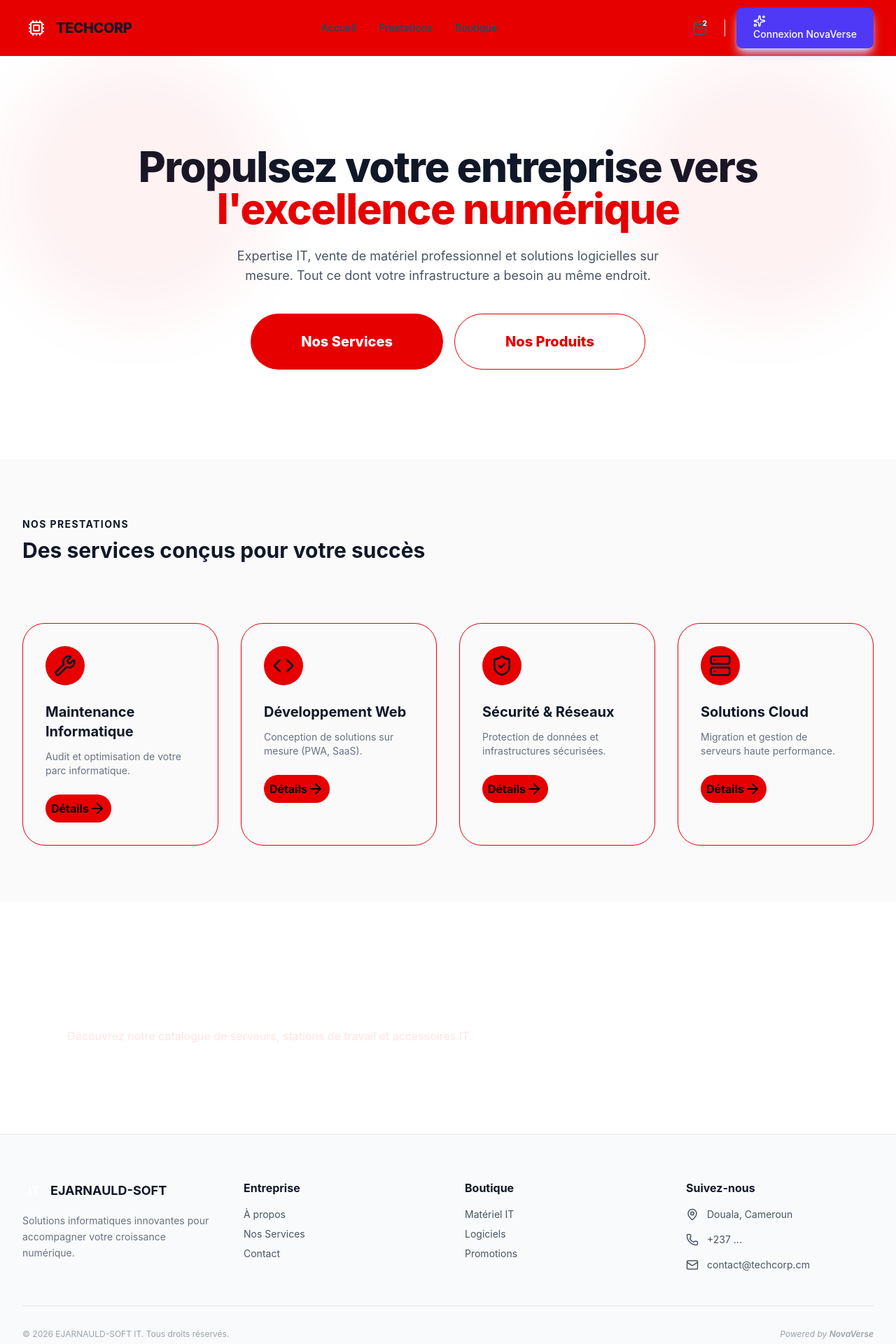
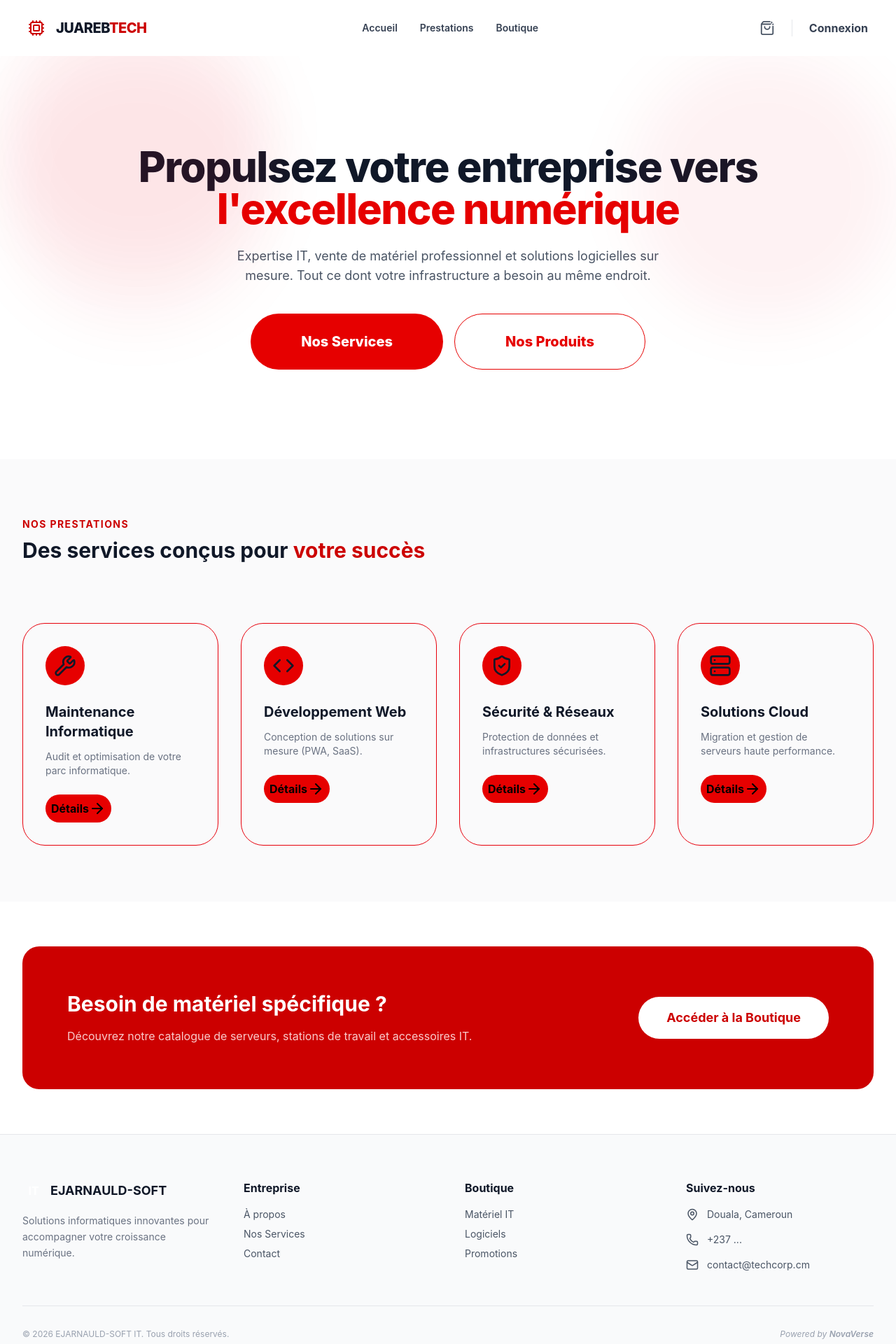
Before and after one commit to atedesi22/EjarnauldSoft, a React (Vite) app: page / in a window 1280 px wide. Shown: the top 1920 px of the page at 70% size. Built offline with nearby package versions, Linux system fonts and the light colour scheme.

Commit message:
first commit

```diff
--- a/src/components/common/Navbar.jsx
+++ b/src/components/common/Navbar.jsx
@@ -4,22 +4,22 @@ import Button from './Button';
 
 export default function Navbar() {
   return (
-    <nav className="bg-[#e60000] sticky top-0 z-50">
+    <nav className="bg-white sticky top-0 z-50">
       <div className="max-w-7xl mx-auto px-4 sm:px-6 lg:px-8">
         <div className="flex justify-between items-center h-20">
           <div className="flex items-center gap-2">
-            <div className="w-10 h-10 bg-brand-dark rounded-xl flex items-center justify-center text-white">
+            <div className="w-10 h-10 bg-brand-dark rounded-xl flex items-center justify-center text-[#cc0000]">
               <Cpu size={24} />
             </div>
             <span className="text-xl font-extrabold tracking-tight text-gray-900 uppercase">
-              Tech<span className="text-brand">Corp</span>
+              Juareb<span className="text-[#cc0000]">Tech</span>
             </span>
           </div>
 
           <div className="hidden md:flex items-center space-x-8 text-sm font-semibold">
-            <a href="/" className="text-gray-700 hover:text-brand transition-colors">Accueil</a>
-            <a href="#services" className="text-gray-700 hover:text-brand transition-colors">Prestations</a>
-            <a href="/shop" className="text-gray-700 hover:text-brand transition-colors">Boutique</a>
+            <a href="/" className="text-gray-700 transition-all cursor-pointer hover:text-[#e60000] hover:underline duration-200">Accueil</a>
+            <a href="#services" className="text-gray-700 transition-all cursor-pointer hover:text-[#e60000] hover:underline duration-200">Prestations</a>
+            <a href="/shop" className="text-gray-700 transition-all cursor-pointer hover:text-[#e60000] hover:underline duration-200">Boutique</a>
           </div>
 
           <div className="flex items-center gap-3">
@@ -28,10 +28,10 @@ export default function Navbar() {
               <span className="absolute top-1 right-1 w-4 h-4 bg-brand text-white text-[10px] rounded-full flex items-center justify-center font-bold">2</span>
             </button>
             <div className="h-6 w-[1px] bg-gray-200 mx-1"></div>
-            <Button variant="nova">
-              <span className="hidden sm:inline">Connexion NovaVerse</span>
+            <button className='bg-white p-2 rounded-full font-bold '>
+              <span className="hidden sm:inline cursor-pointer text-gray-700 hover:bg-[#cc0000] hover:p-2 hover:rounded-full transition-all duration-200 hover:text-white">Connexion</span>
               <User size={18} className="sm:hidden" />
-            </Button>
+            </button>
           </div>
         </div>
       </div>
--- a/src/pages/Home.jsx
+++ b/src/pages/Home.jsx
@@ -63,9 +63,11 @@ const Home = () => {
           <div className="max-w-7xl mx-auto px-4 sm:px-6 lg:px-8">
 
             <div className="mb-16">
-              <span className="text-brand-dark font-bold tracking-widest uppercase text-sm">Nos Prestations</span>
+              <span className="text-[#cc0000] font-bold tracking-widest uppercase text-sm">Nos Prestations</span>
+                {/* <div className="absolute top-0 left-0 -translate-y-1 translate-x-1 w-96 h-96 bg-red-600/5 rounded-full blur-2xl"></div> */}
               <h2 className="text-3xl font-bold text-gray-900 mt-2">
-                Des services conçus pour <span className="text-brand-dark">votre succès</span>
+                Des services conçus pour <span className="text-[#cc0000] ">          <div className="absolute top-0 left-0 -translate-y-1 translate-x-1 w-96 h-96 bg-red-600/5 rounded-full blur-2xl"></div>
+                  votre succès</span>
               </h2>
               <div className="w-20 h-1.5 bg-brand mt-4 rounded-full"></div>
             </div>
@@ -95,14 +97,14 @@ const Home = () => {
         {/* SECTION CTA BOUTIQUE RAPIDE */}
         <section className="py-16">
           <div className="max-w-7xl mx-auto px-4 sm:px-6 lg:px-8">
-            <div className="bg-brand-dark rounded-3xl p-10 lg:p-16 flex flex-col lg:flex-row items-center justify-between gap-8">
+            <div className="bg-[#cc0000] rounded-3xl p-10 lg:p-16 flex flex-col lg:flex-row items-center justify-between gap-8">
               <div className="text-center lg:text-left">
                 <h2 className="text-3xl font-bold text-white mb-4">Besoin de matériel spécifique ?</h2>
                 <p className="text-red-100 opacity-90">Découvrez notre catalogue de serveurs, stations de travail et accessoires IT.</p>
               </div>
-              <Button className="bg-white !text-brand-dark hover:bg-gray-100 px-10 py-4 text-lg font-bold">
+              <button className="bg-white rounded-full text-[#cc0000] cursor-pointer hover:bg-gray-100 px-10 py-4 text-lg font-bold">
                 Accéder à la Boutique
-              </Button>
+              </button>
             </div>
           </div>
         </section>
```
